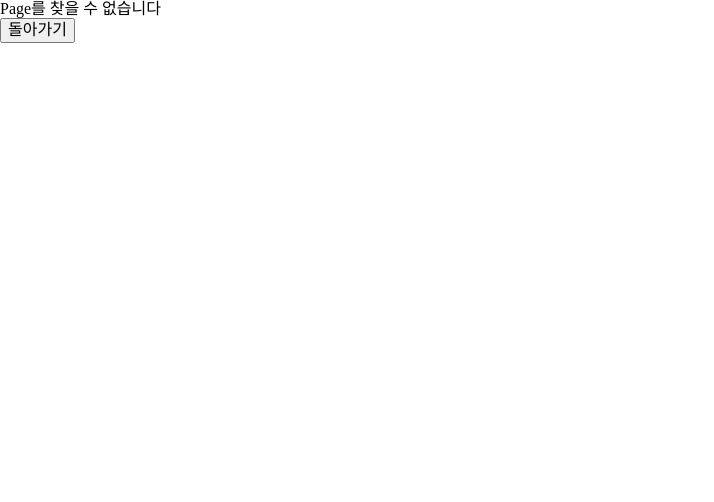
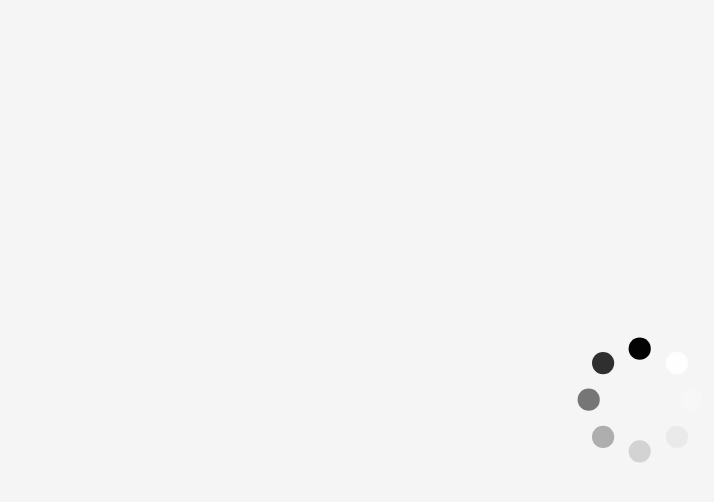
Before and after one commit to kkonieo/ts_shampoo, a React (Create React App) app: page /redirect in a window 1280 px wide. Before the commit this address led to /404. Shown: the top 502 px of the page, without its empty margins (0-714 px from the left). Built offline with nearby package versions, Linux system fonts and the light colour scheme.

Commit message:
Feat: SNS로그인 시 리디렉션 될 스피너 페이지 생성

```diff
--- a/src/App.tsx
+++ b/src/App.tsx
@@ -1,5 +1,5 @@
 import { Routes, Route, Navigate } from 'react-router-dom';
-import { HomePage, NavPage, PageNotFound, Login, SignUp, ContactMe } from './pages';
+import { HomePage, NavPage, PageNotFound, Login, SignUp, ContactMe, Spinner } from './pages';
 import { BrowserRouter } from 'react-router-dom';
 import GlobalStyle from './utils/styles/global-styles';
 import { RecoilRoot } from 'recoil';
@@ -11,9 +11,10 @@ function App() {
             <RecoilRoot>
                 <Routes>
                     <Route path="*" element={<Navigate to="404" />} />
+                    <Route path="/" element={<HomePage />} />
                     <Route path="/login" element={<Login />} />
+                    <Route path="/redirect" element={<Spinner />} />
                     <Route path="/signup" element={<SignUp />} />
-                    <Route path="/" element={<HomePage />} />
                     <Route path="nav" element={<NavPage />}>
                         <Route path="" element={<p>aboutme</p>} />
                         <Route path="project" element={<p>project</p>} />
--- a/src/pages/index.tsx
+++ b/src/pages/index.tsx
@@ -5,5 +5,5 @@ import {HomePage, NavPage, PageNotFound} from './components'
 export { HomePage } from './home';
 export { NavPage } from './nav';
 export { PageNotFound } from './PageNotFound';
-export { Login, SignUp } from './login';
+export { Login, SignUp, Spinner } from './login';
 export { ContactMe } from './contact/ContactMe';
--- a/src/pages/login/Login.tsx
+++ b/src/pages/login/Login.tsx
@@ -1,5 +1,5 @@
 import styled from 'styled-components';
-import LoginContainer from './LoginContainer';
+import { LoginContainer } from './LoginContainer';
 import { GithubImg, GoogleImg, NaverImg, SnsLoginButton } from '../../components';
 import { useNavigate, Link } from 'react-router-dom';
 
@@ -71,7 +71,7 @@ const Login = () => {
     );
 };
 
-export default Login;
+export { Login };
 
 // styled-components
 
--- a/src/pages/login/LoginContainer.tsx
+++ b/src/pages/login/LoginContainer.tsx
@@ -17,12 +17,12 @@ const LoginContainer: React.FC<LoginContainerProps> = ({ children }) => {
     );
 };
 
-export default LoginContainer;
+export { LoginContainer };
 
 // styled-components
 
 // 배경 div
-const ContainerArticle = styled.article`
+export const ContainerArticle = styled.article`
     width: 100vw;
     height: 100vh;
 
--- a/src/pages/login/SignUp.tsx
+++ b/src/pages/login/SignUp.tsx
@@ -1,4 +1,4 @@
-import LoginContainer from './LoginContainer';
+import { LoginContainer } from './LoginContainer';
 import { SignUpUser, SignUpCompleted } from './index';
 import { useRecoilValue } from 'recoil';
 import { pageState } from '../../utils/data/atom';
@@ -32,4 +32,4 @@ const SignUp = () => {
     );
 };
 
-export default SignUp;
+export { SignUp };
--- a/src/pages/login/SignUpCompleted.tsx
+++ b/src/pages/login/SignUpCompleted.tsx
@@ -8,7 +8,7 @@ const SignUpCompleted = () => {
     );
 };
 
-export default SignUpCompleted;
+export { SignUpCompleted };
 
 // styled-components
 
--- a/src/pages/login/SignUpUser.tsx
+++ b/src/pages/login/SignUpUser.tsx
@@ -78,7 +78,7 @@ const SignUpUser = () => {
     );
 };
 
-export default SignUpUser;
+export { SignUpUser };
 
 // styled-components
 
--- /dev/null
+++ b/src/pages/login/Spinner.tsx
@@ -0,0 +1,101 @@
+import styled, { keyframes } from 'styled-components';
+import { ContainerArticle } from './LoginContainer';
+
+const Spinner = () => {
+    return (
+        <ContainerArticle>
+            <FloatingCircles>
+                <div className="f_circleG" id="frotateG_01"></div>
+                <div className="f_circleG" id="frotateG_02"></div>
+                <div className="f_circleG" id="frotateG_03"></div>
+                <div className="f_circleG" id="frotateG_04"></div>
+                <div className="f_circleG" id="frotateG_05"></div>
+                <div className="f_circleG" id="frotateG_06"></div>
+                <div className="f_circleG" id="frotateG_07"></div>
+                <div className="f_circleG" id="frotateG_08"></div>
+            </FloatingCircles>
+        </ContainerArticle>
+    )
+}
+
+export { Spinner };
+
+// styled-components
+
+const FadeKeyframes = keyframes`
+	0% {
+		background-color:rgb(0,0,0);
+	}
+
+	100% {
+		background-color:rgb(255,255,255);
+	}
+`;
+
+const FloatingCircles = styled.div`
+    position:relative;
+    width:208px;
+    height:208px;
+    margin:auto;
+    transform:scale(0.6);
+
+    & .f_circleG{
+        position:absolute;
+        background-color:rgb(255,255,255);
+        height:37px;
+        width:37px;
+        border-radius:20px;
+        animation-name: ${FadeKeyframes};
+        animation-duration:1.2s;
+        animation-iteration-count:infinite;
+        animation-direction:normal;
+    }
+
+    & #frotateG_01{
+        left:0;
+        top:85px;
+        animation-delay:0.45s;
+    }
+
+    & #frotateG_02{
+        left:24px;
+        top:24px;
+        animation-delay:0.6s;
+    }
+
+    & #frotateG_03{
+        left:85px;
+        top:0;
+        animation-delay:0.75s;
+    }
+
+    & #frotateG_04{
+        right:24px;
+        top:24px;
+        animation-delay:0.9s;
+    }
+
+    & #frotateG_05{
+        right:0;
+        top:85px;
+        animation-delay:1.05s;
+    }
+
+    & #frotateG_06{
+        right:24px;
+        bottom:24px;
+        animation-delay:1.2s;
+    }
+
+    & #frotateG_07{
+        left:85px;
+        bottom:0;
+        animation-delay:1.35s;
+    }
+
+    & #frotateG_08{
+        left:24px;
+        bottom:24px;
+        animation-delay:1.5s;
+    }
+`;
```
Also changed, not shown: src/pages/login/index.tsx (+5 -4 lines).
